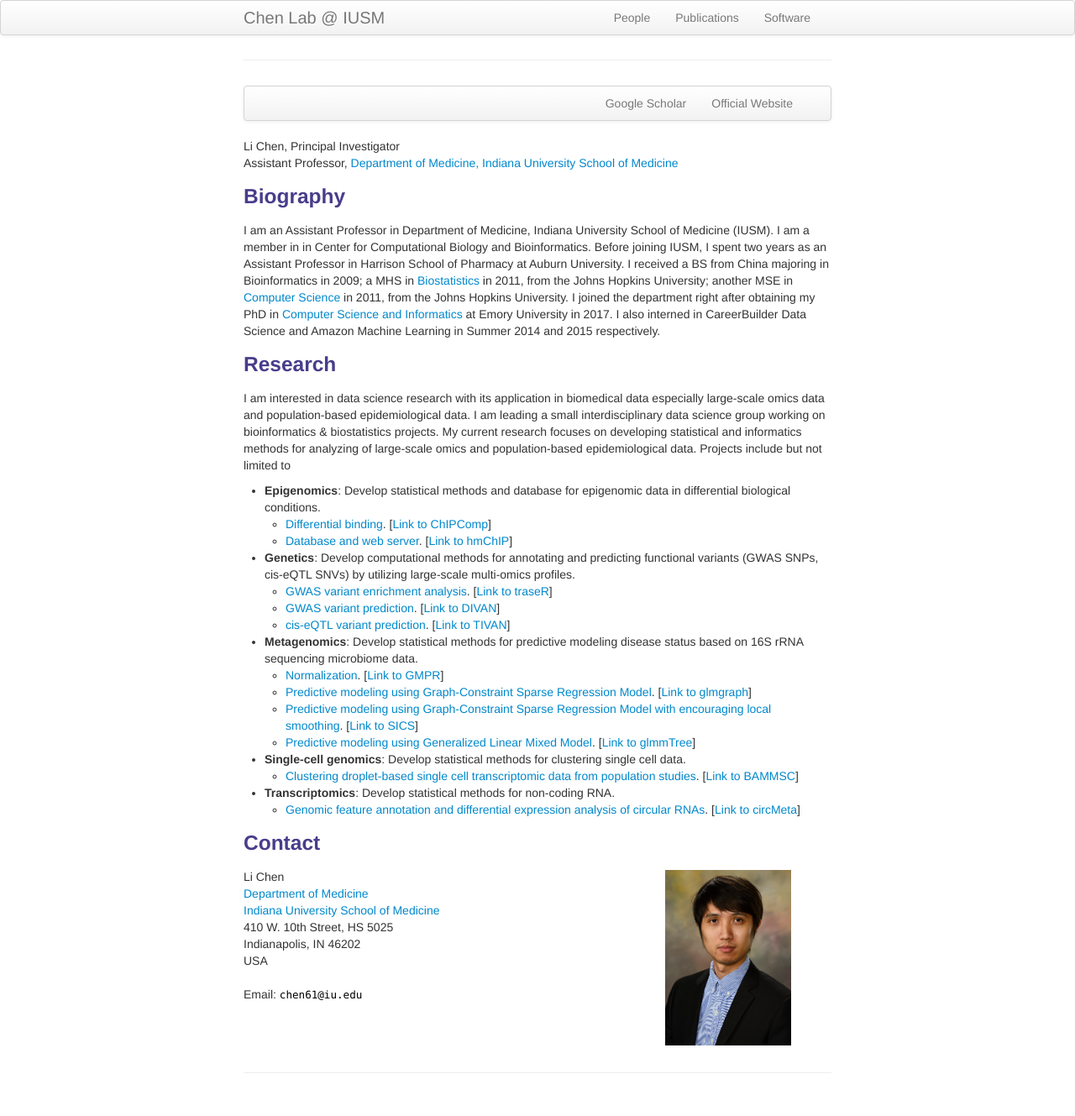
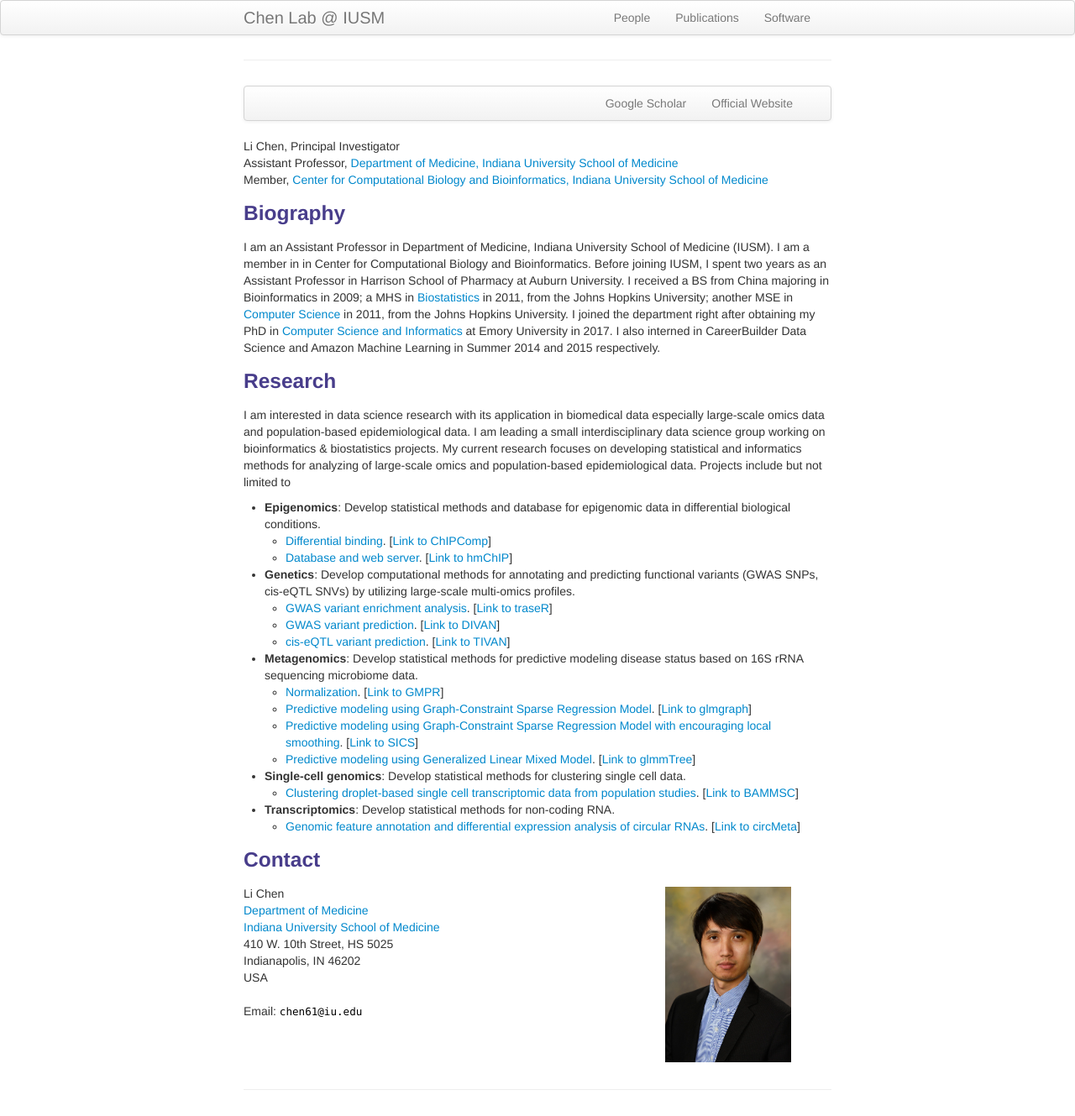
Before and after one commit to lichenbiostat/lichen-lab.github.io, a Jekyll site: the page built from index.md, in a window 1280 px wide. Shown: the whole page at 84% size. Built offline with Jekyll 4.4.1, drawn with Linux system fonts in a browser that asks for light colours.

Commit message:
Update index.md

```diff
--- a/index.md
+++ b/index.md
@@ -18,6 +18,7 @@ description: I am a tenure-tracked Assistant Professor in Department of Medicine
     <div class="row-fluid">
             Li Chen, Principal Investigator<br/>
             Assistant Professor, <a href="">Department of Medicine, Indiana University School of Medicine</a><br/>
+	    Member, <a href="https://medicine.iu.edu/research/centers-institutes/computational-biology-bioinformatics/">Center for Computational Biology and Bioinformatics, Indiana University School of Medicine</a><br/>
     </div>
 </div>
 
```
